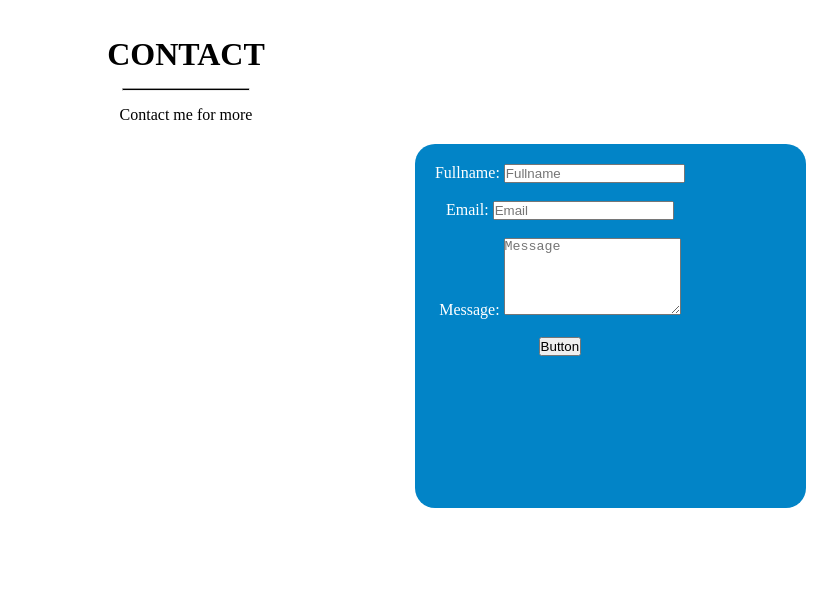
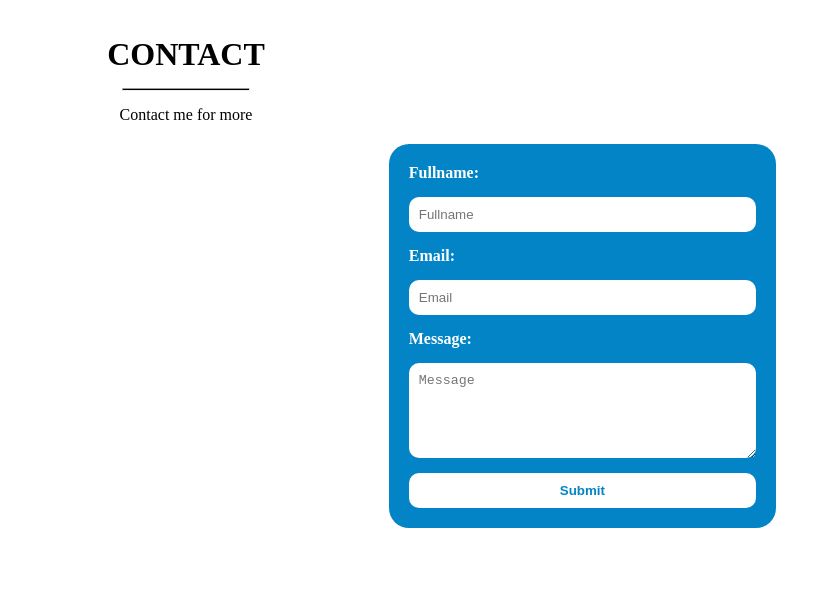
Before and after one commit to Mamy01/porfolio, a plain HTML site: page index.html in a window 1280 px wide. Shown: the part 1820-2418 px from the top of the page, 454-1280 px from the left. Drawn offline with Linux system fonts and the light colour scheme.

Commit message:
modification

```diff
--- a/index.html
+++ b/index.html
@@ -6,7 +6,9 @@
   <meta name="viewport" content="width=device-width, initial-scale=1.0">
   <title>Portfolio</title>
   <link rel="stylesheet" href="styles.css">
-  <link rel="shortcut icon" href="https://encrypted-tbn0.gstatic.com/images?q=tbn:ANd9GcRz2WaauQpObPSFdr34hKpkes5Sp1FZ7jEWkQ&s" type="image/x-icon">
+  <link rel="shortcut icon"
+    href="https://encrypted-tbn0.gstatic.com/images?q=tbn:ANd9GcRz2WaauQpObPSFdr34hKpkes5Sp1FZ7jEWkQ&s"
+    type="image/x-icon">
 </head>
 
 <body>
@@ -59,7 +61,7 @@
       </div>
     </div>
     <div class="background">
-      <div class="blue-wave"id="education">
+      <div class="blue-wave" id="education">
         <h1 class="wave-text">Education</h1>
         <!-- Tu peux coder ici -->
         <br>
@@ -162,15 +164,18 @@
           <img src="https://encrypted-tbn0.gstatic.com/images?q=tbn:ANd9GcRxHIi1QLdRMlWIImVXN89In7tpPQyd48-pYQ&s"
             alt="femme assise">
         </div>
-        <div class="form">
+        <div class="form-container">
           <form action="https://formspree.io/f/xjvovqzj" method="POST">
             <label for="name">Fullname:</label>
-            <input type="text" name="fullname" placeholder="Fullname" required><br><br>
-            <label for="email">Email: </label>
-            <input type="email" name="email" placeholder="Email" required><br><br>
+            <input type="text" id="name" name="fullname" placeholder="Fullname" required>
+
+            <label for="email">Email:</label>
+            <input type="email" id="email" name="email" placeholder="Email" required>
+
             <label for="message">Message:</label>
-            <textarea name="message" rows="5" placeholder="Message"></textarea><br><br>
-            <button type="submit">Button</button>
+            <textarea id="message" name="message" rows="5" placeholder="Message"></textarea>
+
+            <button type="submit">Submit</button>
           </form>
         </div>
       </div>
--- a/styles.css
+++ b/styles.css
@@ -262,27 +262,61 @@ html {
     text-align: center;
 }
 
-.form {
+.form-container {
     border-radius: 20px;
     background-color: #0284C7;
     color: white;
     padding: 20px;
-    margin: 20px;
+    margin: 20px auto;
     width: 50%;
-    gap: 20px;
     display: flex;
-    text-align: center;
-    align-content: center;
+    justify-content: center;
+    align-items: center;
+    text-align: left;
+    flex-direction: column;
 }
 
-.qua {
+form {
+    width: 100%;
     display: flex;
-
+    flex-direction: column;
+    gap: 15px;
 }
 
-.rat {
-    display: flex;
-    gap: 10px;
-    margin: 10px;
+label {
+    font-weight: bold;
+}
+
+input,
+textarea {
     padding: 10px;
+    border: none;
+    border-radius: 10px;
+    width: 100%;
 }
+
+button {
+    background-color: white;
+    color: #0284C7;
+    padding: 10px;
+    border: none;
+    border-radius: 10px;
+    font-weight: bold;
+    cursor: pointer;
+    transition: background-color 0.3s ease;
+}
+
+button:hover {
+    background-color: #e0e0e0;
+}
+    .qua {
+        display: flex;
+        margin-right: 50px;
+    }
+
+    .rat {
+        display: flex;
+        gap: 10px;
+        margin: 10px;
+        padding: 10px;
+    }
```
Lines whose indentation alone changed are shown as unchanged.
